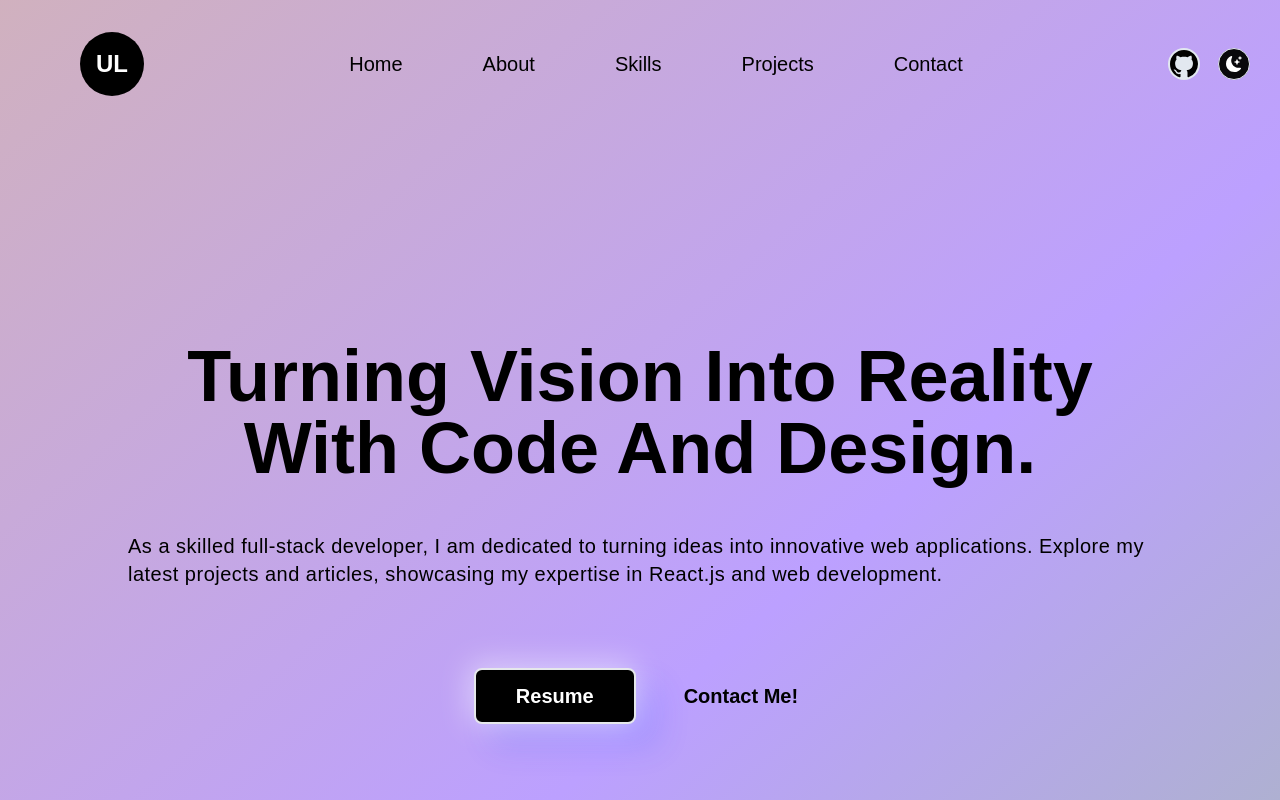
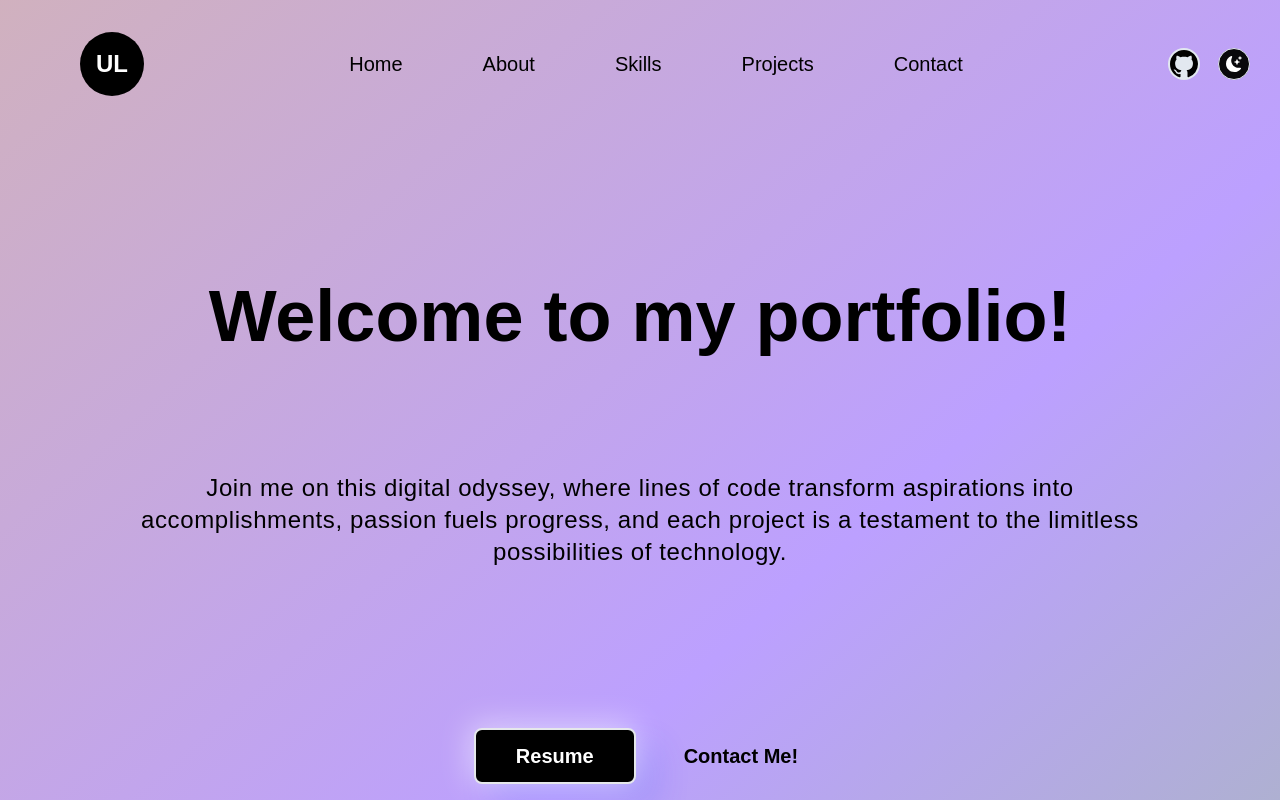
Before and after one commit to uyenlai/portfolio-website, a React (Vite) app: page / in a window 1280 px wide. Shown: the top 800 px of the page. Built offline with nearby package versions, Linux system fonts and the light colour scheme.

Commit message:
modify portfolio content

```diff
--- a/src/components/Project.jsx
+++ b/src/components/Project.jsx
@@ -37,6 +37,7 @@ export default function Project({ title, para, src, href }) {
             <motion.a
               className="rounded-lg bg-slate-200 text-lg font-semibold text-slate-800"
               href={href}
+              target="_blank"
               rel="noopener noreferrer"
               whileHover={{
                 scale: 1.05,
--- a/src/pages/HomePage.jsx
+++ b/src/pages/HomePage.jsx
@@ -34,19 +34,19 @@ export default function HomePage() {
           variants={textVariants}
           initial="initial"
           animate="animate"
-          className="lg:py-2 text-center text-4xl md:text-6xl mx-auto font-extrabold from-stone-100 lg:text-7xl lg:mb-10 sm:mb-10 md:mb-30"
+          className="lg:py-2 text-center text-4xl md:text-5xl mx-auto font-extrabold from-stone-100 lg:text-7xl lg:mb-8 sm:mb-10 md:mb-30"
         >
-          Turning Vision Into Reality With Code And Design.
+          Welcome to my portfolio!
         </motion.h1>
         <motion.p
           variants={textVariants}
           initial="initial"
           animate="animate"
-          className="my-4 text-sm lg:text-xl md:text-xl font-medium mb-10 md:mb-20 tracking-wide"
+          className="my-4 text-sm py-20 lg:text-2xl text-center md:text-lg font-medium mb-10 md:mb-20 tracking-wide"
         >
-          As a skilled full-stack developer, I am dedicated to turning ideas
-          into innovative web applications. Explore my latest projects and
-          articles, showcasing my expertise in React.js and web development.
+          Join me on this digital odyssey, where lines of code transform
+          aspirations into accomplishments, passion fuels progress, and each
+          project is a testament to the limitless possibilities of technology.
         </motion.p>
         <motion.div
           variants={textVariants}
@@ -54,11 +54,7 @@ export default function HomePage() {
           animate="animate"
           className="flex justify-center gap-5 mt-10 md:gap-x-10 md:items-center"
         >
-          <a
-            href={resume}
-            target="_blank"
-            rel="noopener noreferrer"
-          >
+          <a href={resume} target="_blank" rel="noopener noreferrer">
             <Button
               title="Resume"
               className="md:text-xl md:py-4 md:px-12 lg:px-10 lg:py-3 px-7 py-2"
--- a/src/pages/ProjectsPage.jsx
+++ b/src/pages/ProjectsPage.jsx
@@ -39,7 +39,7 @@ export default function ProjectsPage() {
           <Project
             title="Events Page"
             src={eventsPage}
-            para="Experience seamless event management on my simple Events Page since I focused on the authentication feature the most. Users can effortlessly create a new account or log in, unlocking exclusive privileges. Authenticated users gain the ability to modify or delete events, ensuring a personalized experience. Backend data was retrieved from a Udemy React course I had studied."
+            para="Experience seamless event management on my simple Events Page. Users can effortlessly create a new account or log in, unlocking exclusive privileges. Authenticated users gain the ability to modify or delete events, ensuring a personalized experience. The streamlined design, with a focus on authentication, allows users to enjoy the platform's functionality while backend data retrieval ensures up-to-date and dynamic content from the online source."
             href="https://github.com/uyenlai/events-page"
           />
         </div>
```
